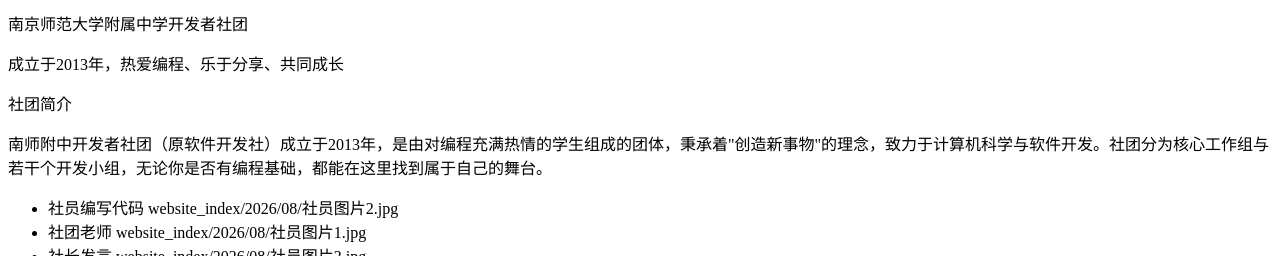
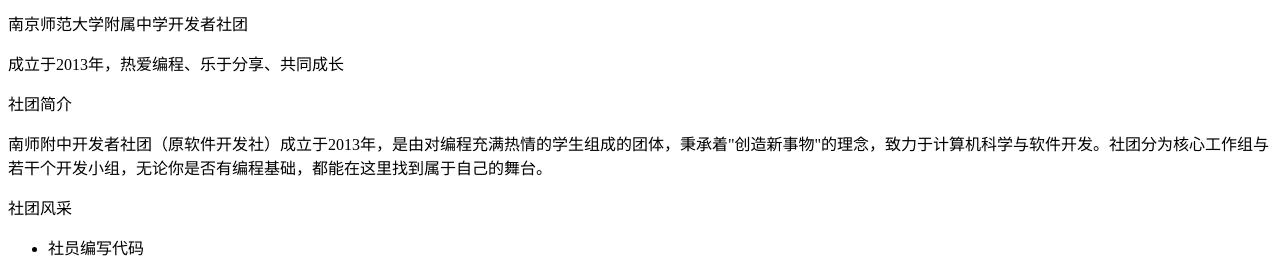
Before and after one commit to ALAN-yichihann/Developer-Club-New-Website, a Django app: page / in a window 1280 px wide. Shown: the part 37-293 px from the top of the page. Run offline with Django 5.2, Linux system fonts and the light colour scheme; data comes from the database, SQL or seed files in the repository.

Commit message:
首页增加社团风采

```diff
--- a/website_index/templates/website_index/index.html
+++ b/website_index/templates/website_index/index.html
@@ -10,11 +10,12 @@
   {{ intro.title }}
   {{ intro.content|linebreaks }}
 </p>
+<a>社团风采</a>
 <ul>
   {% for moment in moments %}
     <li>
-      {{ moment.title }}
-      {{ moment.picture }}
+      {{ moment.title }}<br>
+      <img src="{{ moment.picture.url }}" alt="上传的图片", height="400pt">
     </li>
   {% empty %}
     <p>暂无照片</p>
```
